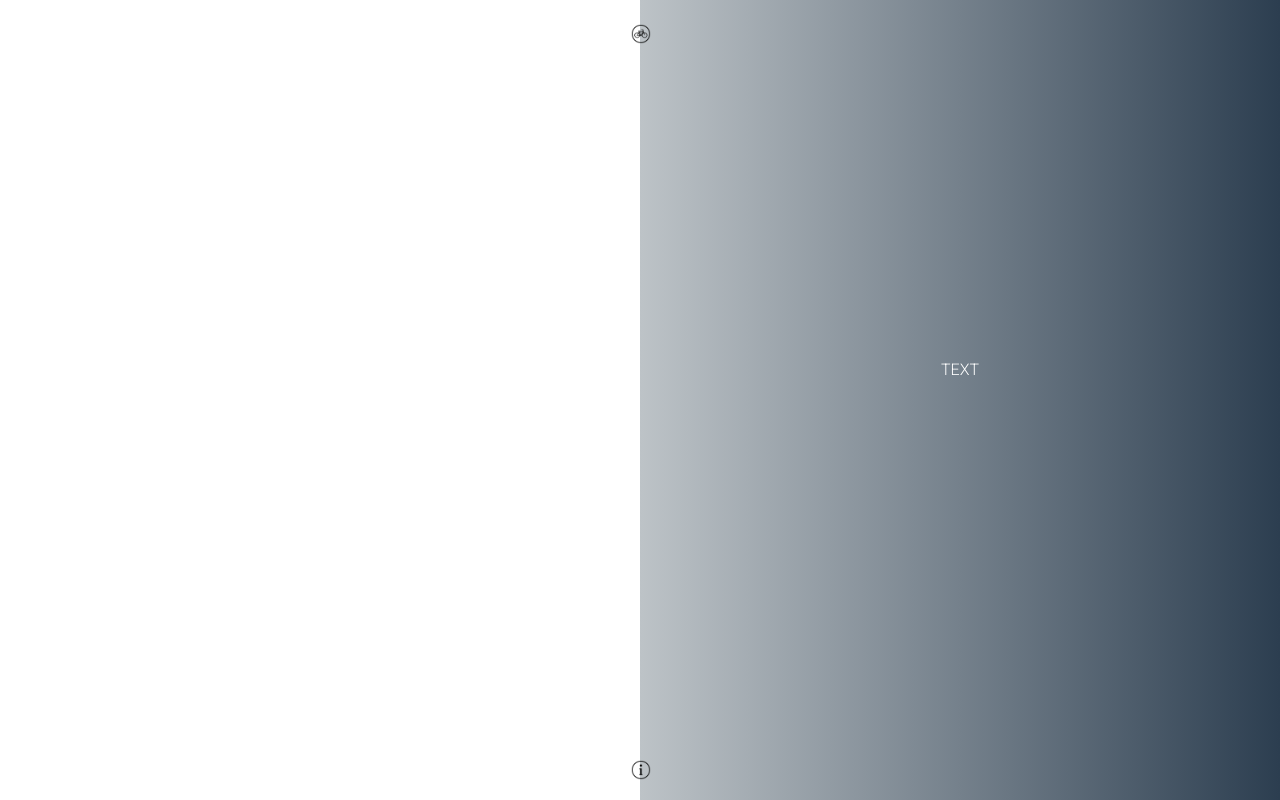
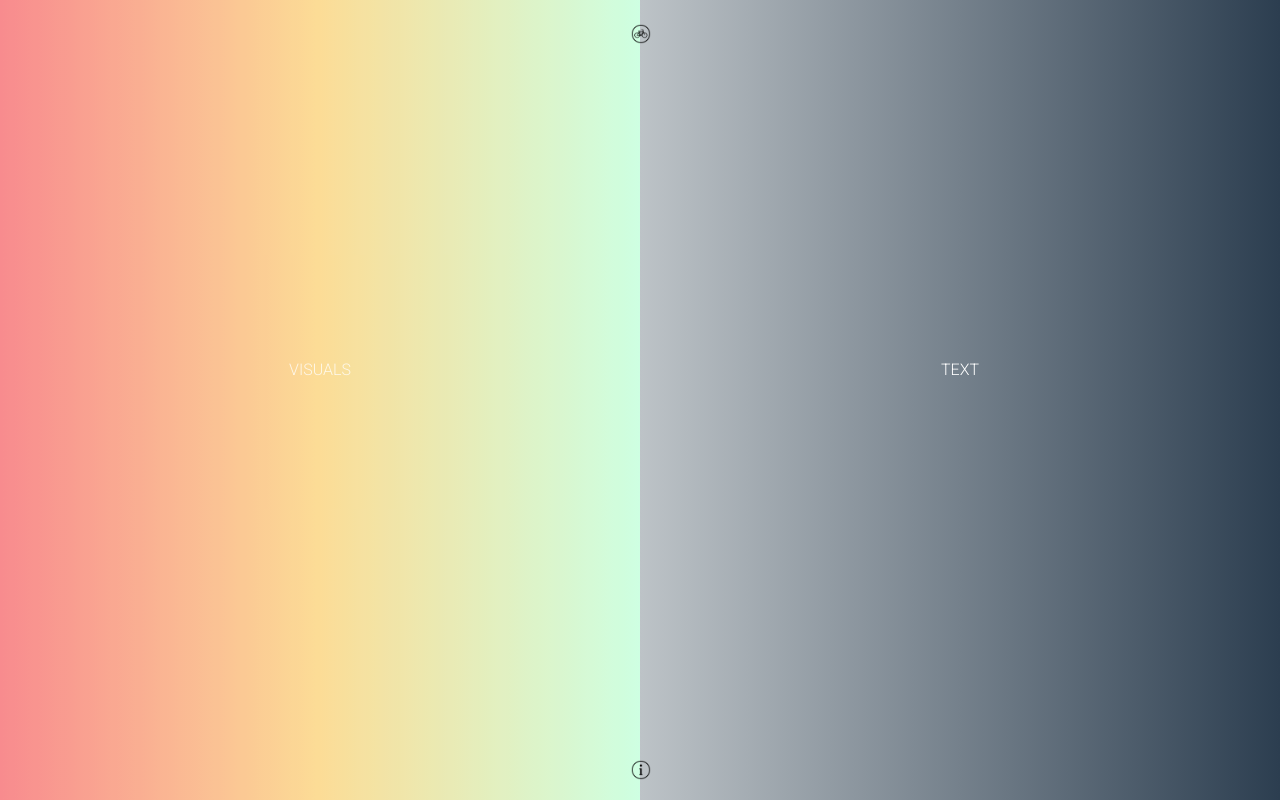
Before and after one commit to nautsimon/mm, a React app: page / in a window 1280 px wide. Built offline with nearby package versions, Linux system fonts and the light colour scheme.

Commit message:
fixing left

```diff
--- a/src/index.css
+++ b/src/index.css
@@ -89,20 +89,10 @@ canvas {
   font-size: 13px;
 }
 .landLeft {
-  background: transparent;
-  /* background: #c6ffdd;
-  background: -webkit-linear-gradient(
-    to right,
-    #f7797d,
-    #fbd786,
-    #c6ffdd
-  );
-  background: linear-gradient(
-    to right,
-    #f7797d,
-    #fbd786,
-    #c6ffdd
-  );  */
+  /* background: transparent; */
+  background: #c6ffdd;
+  background: -webkit-linear-gradient(to right, #f7797d, #fbd786, #c6ffdd);
+  background: linear-gradient(to right, #f7797d, #fbd786, #c6ffdd);
 }
 .landRight {
   background: #bdc3c7; /* fallback for old browsers */
```
